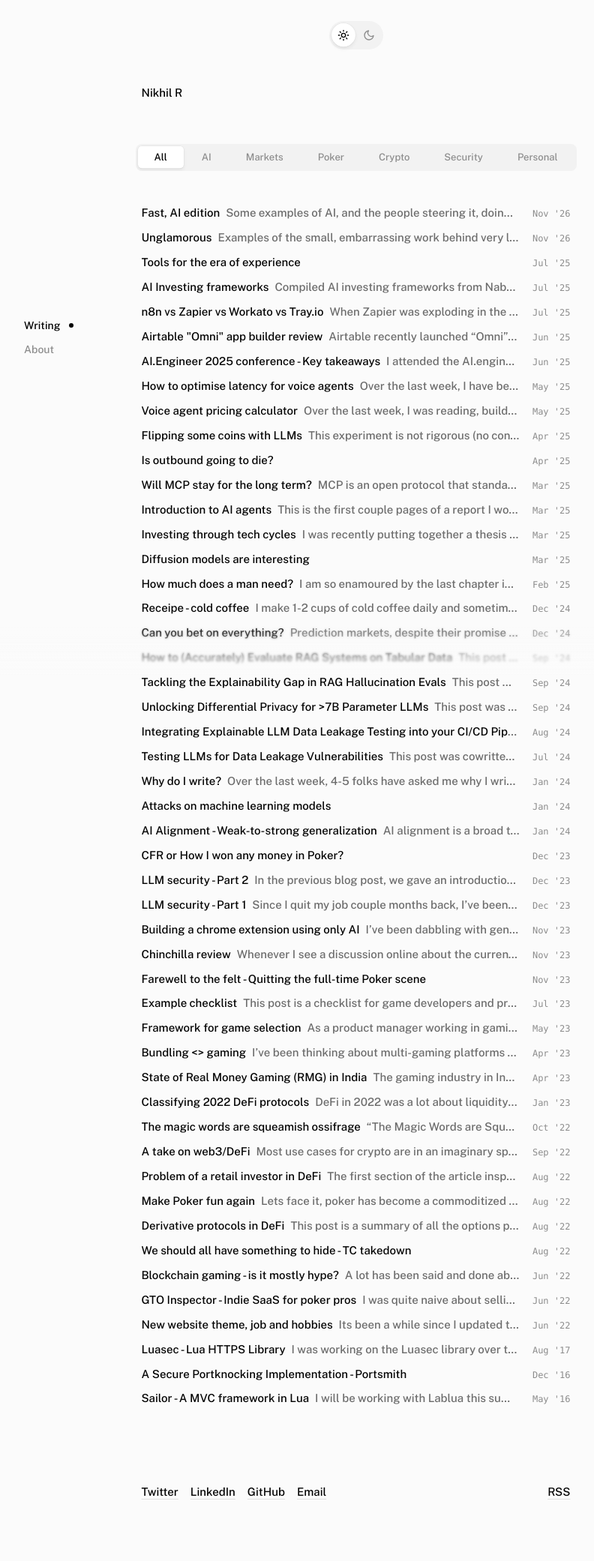
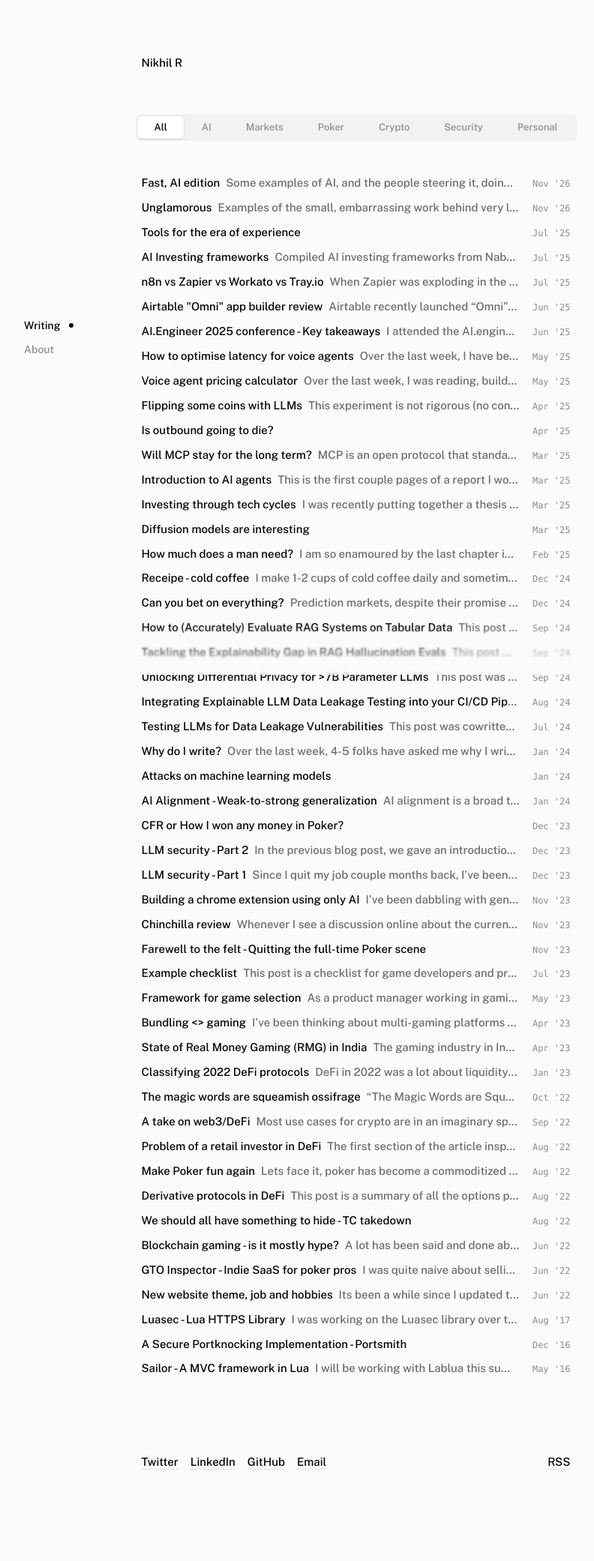
Before and after one commit to r-nikhil/r-nikhil.github.io, a Jekyll site: the page built from index.html, in a window 1280 px wide. Shown: the whole page at 75% size, without its empty margins (158-950 px from the left). Built offline with Jekyll 4.4.1, drawn with Linux system fonts in a browser that asks for light colours; after the commit the page ends 2042 px from its top, so only the background shows below that.

Commit message:
Light theme only: remove the theme switch, dark styles and click sound
Co-Authored-By: Claude Fable 5.2 <noreply@anthropic.com>

```diff
--- a/_includes/head.html
+++ b/_includes/head.html
@@ -27,8 +27,8 @@
   <link rel="alternate" type="application/json" title="{{ site.title }}" href="{{ "/feed.json" | prepend: site.baseurl | prepend: site.url }}" />
   <link rel="sitemap" type="application/xml" title="sitemap" href="{{ site.baseurl }}/sitemap.xml" />
   <link rel="preload" href="/assets/fonts/public-sans-roman.woff2" as="font" type="font/woff2" crossorigin>
-  <meta name="color-scheme" content="light dark">
-  <script>try{var t=localStorage.theme}catch(e){}document.documentElement.dataset.theme=t||(matchMedia("(prefers-color-scheme:dark)").matches?"dark":"light");try{if(sessionStorage.seen)document.documentElement.className="seen";sessionStorage.seen=1}catch(e){}</script>
+  <meta name="color-scheme" content="light">
+  <script>try{if(sessionStorage.seen)document.documentElement.className="seen";sessionStorage.seen=1}catch(e){}</script>
 
   <style>
     {% capture include_to_scssify %}
--- a/_includes/site.js
+++ b/_includes/site.js
@@ -1,27 +1,7 @@
 (function(){
-  var d=document,root=d.documentElement,ac,theme=root.dataset.theme;
+  var d=document;
   function each(l,f){[].forEach.call(l,f)}
-  function tick(f){
-    try{
-      ac=ac||new(window.AudioContext||window.webkitAudioContext)();
-      if(ac.state=="suspended")ac.resume();
-      var t=ac.currentTime,o=ac.createOscillator(),g=ac.createGain();
-      o.type="sine";
-      o.frequency.setValueAtTime(f,t);
-      o.frequency.exponentialRampToValueAtTime(f*1.5,t+.07);
-      g.gain.setValueAtTime(.0001,t);
-      g.gain.exponentialRampToValueAtTime(.05,t+.008);
-      g.gain.exponentialRampToValueAtTime(.0001,t+.16);
-      o.connect(g);g.connect(ac.destination);
-      o.start(t);o.stop(t+.18);
-    }catch(e){}
-  }
   function smooth(fn){if(!d.startViewTransition)return fn();var v=d.startViewTransition(fn);v.ready&&v.ready.catch(function(){})}
-  function showTheme(){
-    root.dataset.theme=theme;
-    each(d.querySelectorAll(".theme button"),function(x){x.setAttribute("aria-pressed",x.dataset.t==theme)});
-  }
-  showTheme();
   /* each group remembers the latest choice, so a click during a transition is not lost */
   function pick(b,attr,apply){
     var p=b.parentNode;
@@ -35,13 +15,7 @@
   d.addEventListener("click",function(e){
     var b=e.target.closest&&e.target.closest("button");
     if(!b)return;
-    if(b.dataset.t){
-      try{localStorage.theme=b.dataset.t}catch(e){}
-      if(theme==b.dataset.t)return;
-      theme=b.dataset.t;
-      tick(theme=="dark"?440:660);
-      smooth(showTheme);
-    }else if(b.dataset.c){
+    if(b.dataset.c){
       pick(b,"aria-pressed",function(w){
         var c=w.dataset.c;
         each(d.querySelectorAll("#list li"),function(li){
--- a/_layouts/default.html
+++ b/_layouts/default.html
@@ -7,10 +7,6 @@ layout: compress
   {% include head.html %}
   <body>
     {% if page.url == "/" %}<div class="fade no-print" aria-hidden="true"></div>{% endif %}
-    <div class="theme no-print" role="group" aria-label="Theme">
-      <button type="button" data-t="light" aria-label="Light theme"><svg viewBox="0 0 24 24" aria-hidden="true"><circle cx="12" cy="12" r="4"/><path d="M12 2v2M12 20v2M4.93 4.93l1.41 1.41M17.66 17.66l1.41 1.41M2 12h2M20 12h2M4.93 19.07l1.41-1.41M17.66 6.34l1.41-1.41"/></svg></button>
-      <button type="button" data-t="dark" aria-label="Dark theme"><svg viewBox="0 0 24 24" aria-hidden="true"><path d="M21 12.8A9 9 0 1 1 11.2 3a7 7 0 0 0 9.8 9.8z"/></svg></button>
-    </div>
     <main class="wrap">
       {% include navigation.html %}
       {{ content }}
--- a/_sass/_main.scss
+++ b/_sass/_main.scss
@@ -62,21 +62,6 @@
   --col: 620px;
 }
 
-[data-theme="dark"] {
-  color-scheme: dark;
-  --bg: #0c0c0c;
-  --fg: #a0a0a0;
-  --body: #c6c6c6;
-  --strong: #f5f5f5;
-  --surface: #161616;
-  --faint: #7d7d7d;
-  --line: #1e1e1e;
-  --highlight: #ffffff08;
-  --accent: #8fb0ff;
-  --raised: #232323;
-  --raised-shadow: 0 .5px 0 #ffffff14 inset, 0 0 0 .5px #000, 0 2px 6px #00000080;
-}
-
 *, :after, :before {
   box-sizing: border-box;
   margin: 0;
@@ -122,7 +107,7 @@ button {
   width: 100%;
   max-width: var(--col);
   margin: 0 auto;
-  padding: 7rem 1rem 5rem;
+  padding: 4.5rem 1rem 5rem;
 }
 
 /* soft glass edge under the post list (home page only) */
@@ -170,53 +155,6 @@ button {
 .seen .in,
 .seen .rise {
   animation: none;
-}
-
-/* ---- theme switch ---- */
-
-.theme {
-  position: absolute;
-  top: 1.75rem;
-  left: 50%;
-  z-index: 50;
-  translate: -50% 0;
-  display: flex;
-  gap: 2px;
-  padding: 3px;
-  border-radius: 999px;
-  background: var(--surface);
-}
-
-.theme button {
-  display: grid;
-  place-items: center;
-  width: 2rem;
-  height: 2rem;
-  border-radius: 999px;
-  color: var(--faint);
-  transition: color .15s;
-}
-
-.theme button:hover {
-  color: var(--strong);
-}
-
-.theme svg {
-  width: 1rem;
-  height: 1rem;
-  fill: none;
-  stroke: currentColor;
-  stroke-width: 2;
-  stroke-linecap: round;
-  stroke-linejoin: round;
-}
-
-[data-theme="light"] .theme [data-t="light"],
-[data-theme="dark"] .theme [data-t="dark"] {
-  color: var(--strong);
-  background: var(--raised);
-  box-shadow: var(--raised-shadow);
-  view-transition-name: theme-pill;
 }
 
 /* ---- header ---- */
@@ -829,11 +767,6 @@ button {
 
 /* touch screens of any width: thumb-sized switches */
 @media (any-pointer: coarse) {
-  .theme button {
-    width: 2.5rem;
-    height: 2.5rem;
-  }
-
   .filter button,
   .era-tab {
     height: 38px;
@@ -869,11 +802,6 @@ button {
     margin: 2.85rem .3rem 0;
   }
 
-  .theme button {
-    width: 2.5rem;
-    height: 2.5rem;
-  }
-
   .filter {
     margin-bottom: 1.5rem;
   }
@@ -895,11 +823,7 @@ button {
 
 @media (max-width: 40rem) {
   .wrap {
-    padding: 5.5rem .75rem 4rem;
-  }
-
-  .theme {
-    top: 1.1rem;
+    padding: 2.75rem .75rem 4rem;
   }
 
   .top {
@@ -924,7 +848,6 @@ button {
   animation-duration: .16s;
 }
 
-::view-transition-group(theme-pill),
 ::view-transition-group(filter-pill),
 ::view-transition-group(era-pill) {
   animation-duration: .3s;
```
